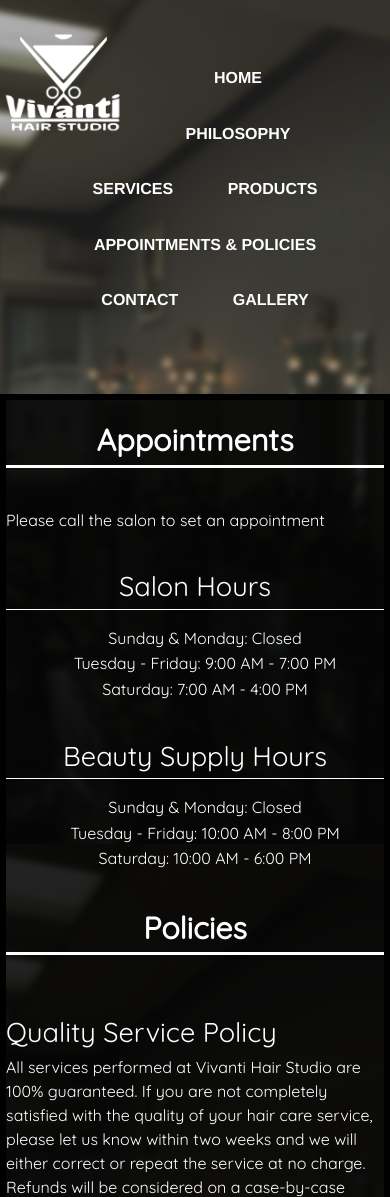
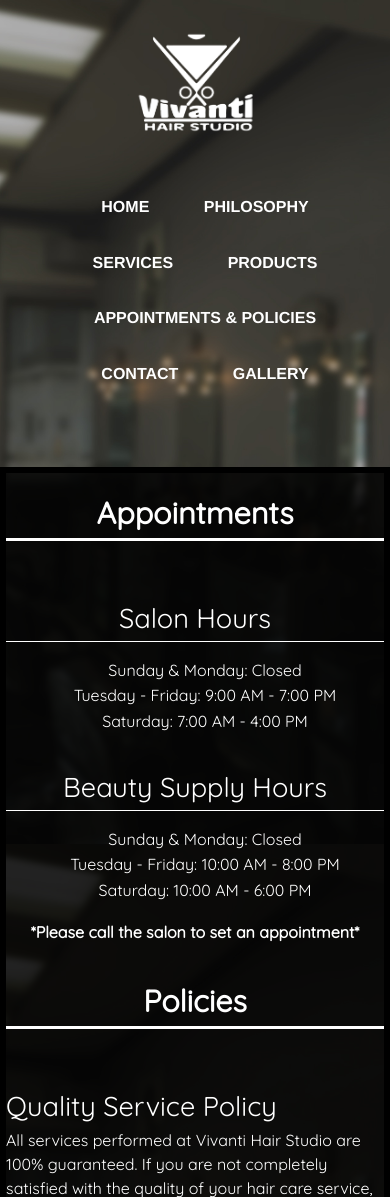
Before and after one commit to bayeh1/viv, a PHP site: page /app.html in a window 390 px wide. Shown: the top 1197 px of the page. Run offline with PHP 8.4, Linux system fonts and the light colour scheme; some libraries are stand-ins or nearby versions.

Commit message:
fixed mobile logo and a few small changes

```diff
--- a/app.html
+++ b/app.html
@@ -33,9 +33,6 @@
       <p class="apps-policy-header">Appointments</p>
       <br>
       <div class="row">
-        <div class="column">
-          <p>Please call the salon to set an appointment</p>
-        </div>
         <div class="column small-12 medium-6">
           <p class="apps-header">Salon Hours</p>
           <ul style="list-style-type:none">
@@ -51,6 +48,10 @@
             <li class="apps-font" >Tuesday - Friday: 10:00 AM - 8:00 PM</li>
             <li class="apps-font">Saturday: 10:00 AM - 6:00 PM</li>
           </ul>
+        </div>
+        <div class="column">
+
+        <p class="app-call-style"><b>*Please call the salon to set an appointment*</b></p>
         </div>
       </div>
        <p class="apps-policy-header">Policies</p>
--- a/css/app.css
+++ b/css/app.css
@@ -502,6 +502,7 @@
     width: 275px;
   }
   .flat-logo-nav{
+    float:none;
     margin-left: auto;
     margin-right: auto;
     text-align: center;
@@ -517,6 +518,9 @@
     margin-top: 8rem;
     margin-left: 10rem;
     margin-right: -4rem;
+  }
+  .app-call-style{
+    text-align: center;
   }
   .philo-content{
     background-color: #000;
@@ -585,4 +589,5 @@
     border-top: 2px solid white;
     padding: 0 1rem;
   }
+
 }
--- a/philosophy.html
+++ b/philosophy.html
@@ -44,7 +44,7 @@
             <ul class="orbit-container same-pic">
               <li class="is-active orbit-slide">
                 <figure class="orbit-figure">
-                  <img class="orbit-image same-pic" src="img/br1.jpg" alt="gallery">
+                  <img class="orbit-image same-pic" src="img/Vivanti_Photo9.jpg" alt="gallery">
                 </figure>
               </li>
               <li class="is-active orbit-slide">
@@ -81,13 +81,13 @@
           </div>
         </div>
         <div class="orbit-bullets">
-          <button class="is-active" data-slide="0"><span class="show-for-sr">First slide details.</span><span class="show-for-sr">Current Slide</span></button>
+          <!-- <button class="is-active" data-slide="0"><span class="show-for-sr">First slide details.</span><span class="show-for-sr">Current Slide</span></button>
           <button data-slide="1"><span class="show-for-sr">Second slide details.</span></button>
           <button data-slide="2"><span class="show-for-sr">Third slide details.</span></button>
           <button data-slide="3"><span class="show-for-sr">Fourth slide details.</span></button>
           <button data-slide="4"><span class="show-for-sr">Fourth slide details.</span></button>
           <button data-slide="5"><span class="show-for-sr">Fourth slide details.</span></button>
-          <button data-slide="6"><span class="show-for-sr">Fourth slide details.</span></button>
+          <button data-slide="6"><span class="show-for-sr">Fourth slide details.</span></button> -->
         </div>
         </div>
 
```
